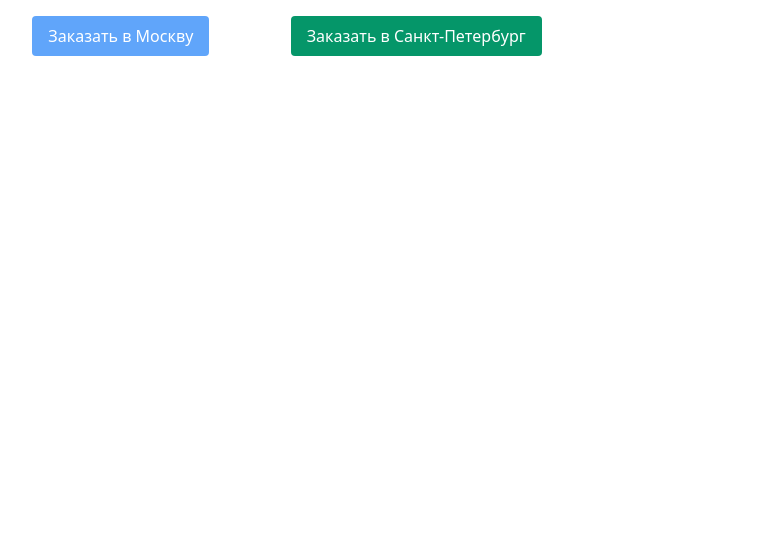
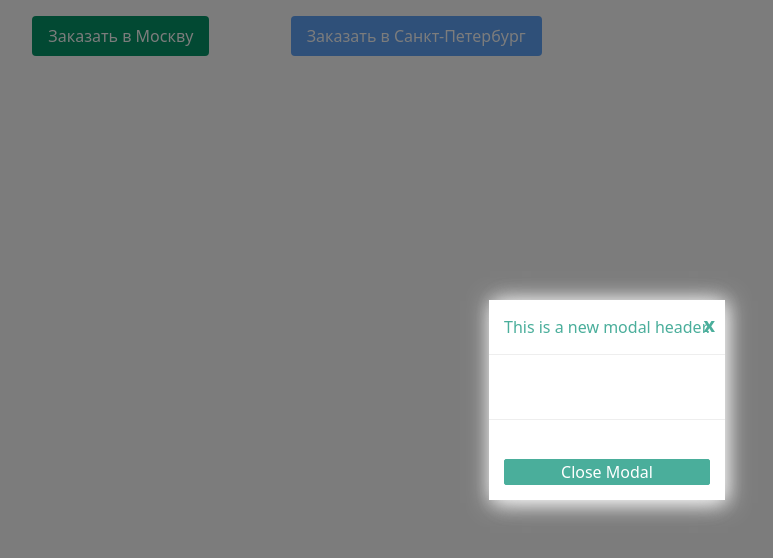
Before and after one commit to We6Owl/call-order, a Vue app: page / in a window 1280 px wide. Both pictures are taken after a click on the button "Заказать в Москву". Shown: the top 558 px of the page, without its empty margins (33-806 px from the left). Built offline with nearby package versions, Linux system fonts and the light colour scheme.

Commit message:
Added modal window

```diff
--- a/src/App.vue
+++ b/src/App.vue
@@ -1,24 +1,62 @@
 <template>
   <div id="app">
-      <CallBtn class="btn_blue" msg="Заказать в Москву"/>
-      <CallBtn class="btn_green" msg="Заказать в Санкт-Петербург"/>
-      <modal v-if="showModal" @close="showModal = false">
-        <!--
-      you can use custom content here to overwrite
-      default content
-    -->
-        <h3 slot="header">custom header</h3>
-      </modal>
+      <button
+      type="button"
+      class="btn btn_green"
+      @click="showModal"
+      >
+      Заказать в Москву
+      </button>
+
+      <button
+      type="button"
+      class="btn btn_blue"
+      @click="showModal"
+      >
+      Заказать в Санкт-Петербург
+      </button>
+      <Modal
+            v-show="isModalVisible"
+            @close="closeModal"
+          />
+          <Modal
+        v-show="isModalVisible"
+        @close="closeModal"
+      >
+        <template v-slot:header>
+          This is a new modal header.
+        </template>
+
+        <template v-slot:body>
+          This is a new modal body.
+        </template>
+
+        <template v-slot:footer>
+          This is a new modal footer.
+        </template>
+      </Modal>
   </div>
 </template>
 
 <script>
-import CallBtn from './components/CallBtn.vue'
-import modal from './components/ModalTemplate.vue'
+import Modal from './components/ModalTemplate.vue'
 export default {
   name: 'App',
   components: {
-    CallBtn, modal
+    Modal
+  },
+  data() {
+    return {
+      isModalVisible: false,
+    };
+  },
+  methods: {
+      showModal() {
+        this.isModalVisible = true;
+      },
+      closeModal() {
+        this.isModalVisible = false;
+      }
   }
 }
 </script>
--- a/src/components/CallBtn.vue
+++ /dev/null
@@ -1,14 +0,0 @@
-<template>
-    <button id="show-modal" @click="showModal = true">{{msg}}</button>
-</template>
-
-<script>
-
-export default {
-  name: 'CallBtn',
-    props: {
-        msg: String
-    },
-
-}
-</script>
--- a/src/components/ModalTemplate.vue
+++ b/src/components/ModalTemplate.vue
@@ -1,39 +1,115 @@
 <template>
-    <transition name="modal">
-        <div class="modal-mask">
-          <div class="modal-wrapper">
-            <div class="modal-container">
+  <div class="modal-backdrop">
+    <div class="modal">
+      <header class="modal-header">
+        <slot name="header">
+          This is the default title!
+        </slot>
+        <button
+          type="button"
+          class="btn-close"
+          @click="close"
+        >
+          x
+        </button>
+      </header>
 
-              <div class="modal-header">
-                <slot name="header">
-                  default header
+      <section class="modal-body">
+        <slot name="body">
+          This is the default body!
         </slot>
-              </div>
+       </section>
 
-              <div class="modal-body">
-                <slot name="body">
-                  default body
+      <footer class="modal-footer">
+        <slot name="footer">
+          This is the default footer!
         </slot>
-              </div>
-
-              <div class="modal-footer">
-                <slot name="footer">
-                  default footer
-                  <button class="modal-default-button" @click="$emit('close')">
-                    OK
+        <button
+          type="button"
+          class="btn-green"
+          @click="close"
+        >
+          Close Modal
         </button>
-                </slot>
+      </footer>
     </div>
   </div>
-          </div>
-        </div>
-      </transition>
 </template>
 
 <script>
   export default {
-  name: 'modal',
-  showModal: false
+    name: 'Modal',
+    methods: {
+      close() {
+        this.$emit('close');
+      },
+    },
+  };
+</script>
 
+
+<style>
+  .modal-backdrop {
+    position: fixed;
+    top: 0;
+    bottom: 0;
+    left: 0;
+    right: 0;
+    background-color: rgba(0, 0, 0, 0.3);
+    display: flex;
+    justify-content: center;
+    align-items: center;
   }
-</script>
+
+  .modal {
+    background: #FFFFFF;
+    box-shadow: 2px 2px 20px 1px;
+    overflow-x: auto;
+    display: flex;
+    flex-direction: column;
+  }
+
+  .modal-header,
+  .modal-footer {
+    padding: 15px;
+    display: flex;
+  }
+
+  .modal-header {
+    position: relative;
+    border-bottom: 1px solid #eeeeee;
+    color: #4AAE9B;
+    justify-content: space-between;
+  }
+
+  .modal-footer {
+    border-top: 1px solid #eeeeee;
+    flex-direction: column;
+    justify-content: flex-end;
+  }
+
+  .modal-body {
+    position: relative;
+    padding: 20px 10px;
+  }
+
+  .btn-close {
+    position: absolute;
+    top: 0;
+    right: 0;
+    border: none;
+    font-size: 20px;
+    padding: 10px;
+    cursor: pointer;
+    font-weight: bold;
+    color: #4AAE9B;
+    background: transparent;
+  }
+
+  .btn-green {
+    color: white;
+    background: #4AAE9B;
+    border: 1px solid #4AAE9B;
+    border-radius: 2px;
+  }
+</style>
```
Lines whose indentation alone changed are shown as unchanged.
